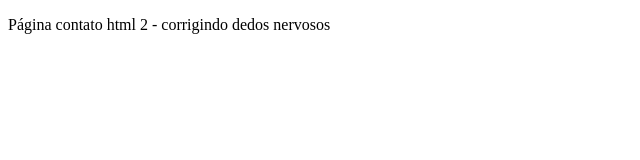
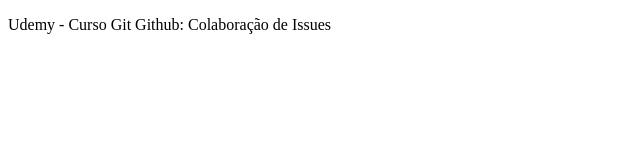
Before and after one commit to PaulHVM/GithubIssues, a plain HTML site: page paginacontato.html in a window 1280 px wide. Shown: the full height of the page, 0-640 px from the left. Drawn offline with Linux system fonts and the light colour scheme.

Commit message:
confirmando alterações e encerrando issue closes #2

```diff
--- a/paginacontato.html
+++ b/paginacontato.html
@@ -7,6 +7,6 @@
     <title>Document</title>
 </head>
 <body>
-    <p>Página contato html 2 - corrigindo dedos nervosos</p>
+    <p>Udemy - Curso Git Github: Colaboração de Issues</p>
 </body>
 </html>
```
